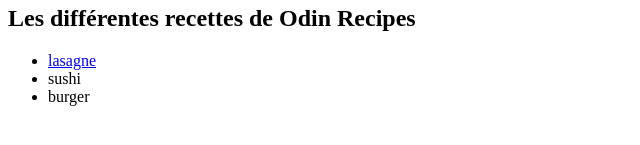
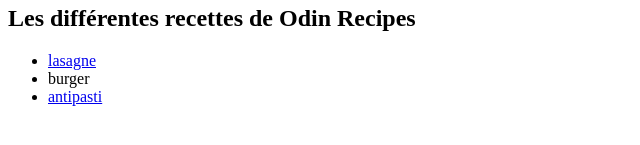
Before and after one commit to Hensyis/odin-recipes, a plain HTML site: page index.html in a window 1280 px wide. Shown: the part 583-728 px from the top of the page, 0-640 px from the left. Drawn offline with Linux system fonts and the light colour scheme.

```diff
--- a/index.html
+++ b/index.html
@@ -16,8 +16,8 @@
         <div>
             <ul>
                 <li><a href="./recipes/lasagna.html">lasagne</a></li>
-                <li>sushi</li>
                 <li>burger</li>
+                <li><a href="./recipes/antipasti.html">antipasti</a></li>
             </ul>
         </div>
     </body>
```
Also changed, not shown: recipes/lasagna.html (+3 -1 lines), images/antipasti.jpeg (added), images/burger-maison.jpeg (added).
